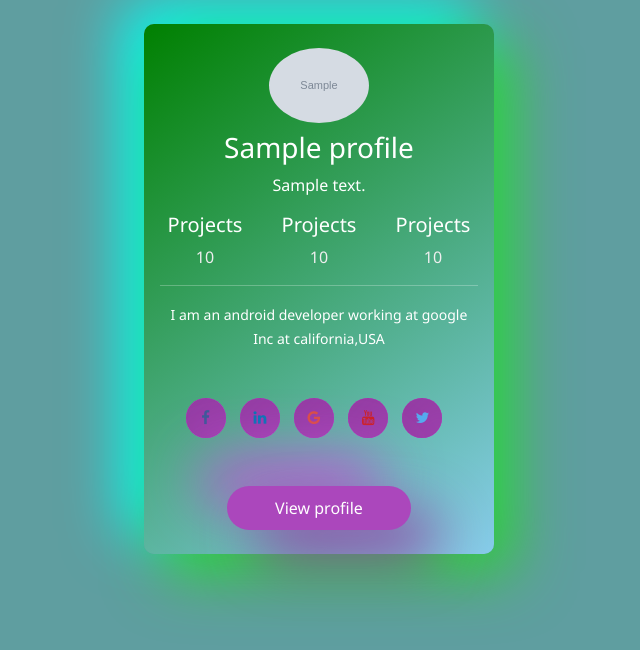
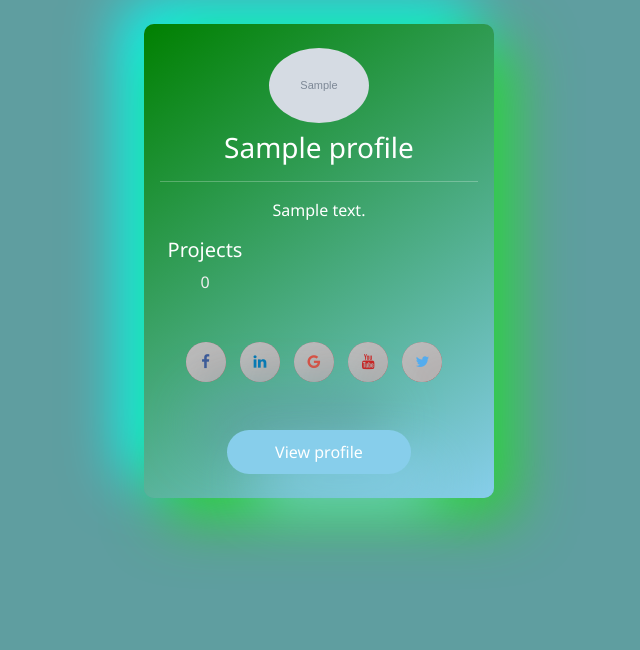
Before and after one commit to Koech-code/Project-Awards, a Django app: page /profile/ in a window 1280 px wide. Shown: the part 56-706 px from the top of the page, without its empty margins (321-961 px from the left). Run offline with Django 3.2, Linux system fonts and the light colour scheme; a user stored in the database is signed in; tables that the repository leaves empty hold one stand-in row (values such as "Sample post"); grey boxes marked "Sample" are stand-in pictures; some libraries are stand-ins or nearby versions.

Commit message:
create a proile page and style the contents

```diff
--- a/awards/templates/profile.html
+++ b/awards/templates/profile.html
@@ -40,8 +40,8 @@
     border: none;
     margin-right: 10px;
     border-radius: 50%;
-    background: linear-gradient(145deg, #9a40a9, #b74cc9);
-    box-shadow: inset 20px 20px 60px #913ca0, inset -20px -20px 60px #c552d8
+    background: linear-gradient(145deg, grey, red);
+    box-shadow: inset 20px 20px 60px silver, inset -20px -20px 60px grey;
 }
 
 .num {
@@ -54,8 +54,8 @@
 
 .neo-button:active {
     border-radius: 50%;
-    background: #AB47BC;
-    box-shadow: 28px 28px 57px #933da2, -28px -28px 57px #c351d6
+    background: skyblue;
+    box-shadow: 28px 28px 57px skyblue, -28px -28px 57px skyblue
 }
 
 .fa-facebook {
@@ -84,8 +84,8 @@
     border: none;
     outline: 0 !important;
     border-radius: 50px;
-    background: #AB47BC;
-    box-shadow: 28px 28px 57px #933da2, -28px -28px 57px #c351d6
+    background: skyblue;
+    box-shadow: 28px 28px 57px skyblue, -28px -28px 57px cadetblue;
 }
 </style>
 {% endblock%}
@@ -99,19 +99,14 @@
 <div class="container d-flex justify-content-center">
     <div class="card p-3 py-4">
         <div class="text-center"> <img src="{{user.profile.profile_picture.url}}" width="100" class="rounded-circle">
-            <h3 class="mt-2">{{profile.name}}</h3> <span class="mt-1 clearfix">{{profile.bio}}</span>
+            <h3 class="mt-2">{{profile.name}}</h3>
+            <hr class="line"> <small class="mt-4"></small>
+            <span class="mt-1 clearfix">{{profile.bio}}</span>
             <div class="row mt-3 mb-3">
                 <div class="col-md-4">
-                    <h5>Projects</h5> <span class="num">10</span>
-                </div>
-                <div class="col-md-4">
-                    <h5>Projects</h5> <span class="num">10</span>
-                </div>
-                <div class="col-md-4">
-                    <h5>Projects</h5> <span class="num">10</span>
+                    <h5>Projects</h5> <span class="num">{{project.title|length}}</span>
                 </div>
             </div>
-            <hr class="line"> <small class="mt-4">I am an android developer working at google Inc at california,USA</small>
             <div class="social-buttons mt-5"> <button class="neo-button"><i class="fa fa-facebook fa-1x"></i> </button> <button class="neo-button"><i class="fa fa-linkedin fa-1x"></i></button> <button class="neo-button"><i class="fa fa-google fa-1x"></i> </button> <button class="neo-button"><i class="fa fa-youtube fa-1x"></i> </button> <button class="neo-button"><i class="fa fa-twitter fa-1x"></i> </button> </div>
             <div class="profile mt-5"> <button class="profile_button px-5">View profile</button> </div>
         </div>
```
